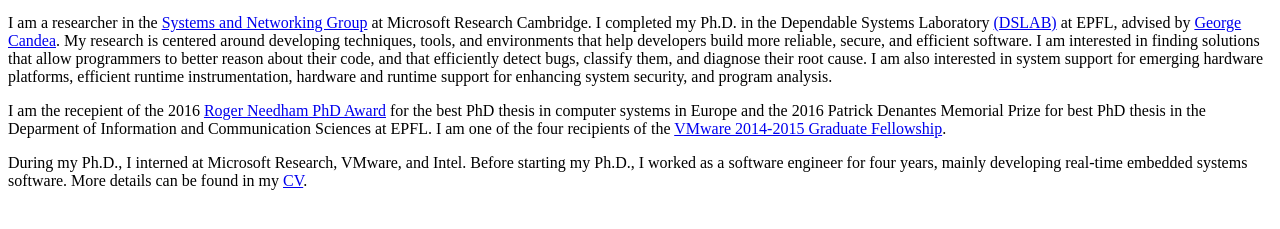
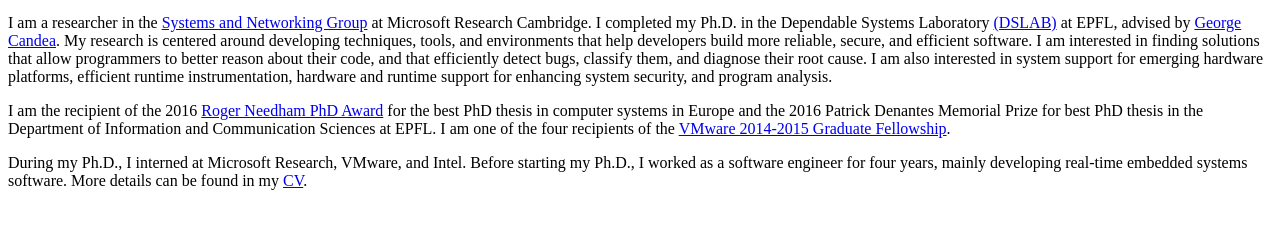
Before and after one commit to kasikci/kasikci.github.io, a Jekyll site: the page built from _posts/2015-08-09-bio.md, in a window 1280 px wide. Shown: the part 304-533 px from the top of the page. Built offline with Jekyll 4.4.1, drawn with Linux system fonts in a browser that asks for light colours.

Commit message:
fixed typos

```diff
--- a/_posts/2015-08-09-bio.md
+++ b/_posts/2015-08-09-bio.md
@@ -5,6 +5,6 @@
 
 I am a researcher in the [Systems and Networking Group](https://www.microsoft.com/en-us/research/group/cambridge-systems-and-networking/) at Microsoft Research Cambridge. I completed my Ph.D. in the Dependable Systems Laboratory [(DSLAB)](http://dslab.epfl.ch/) at EPFL, advised by [George Candea](http://people.epfl.ch/george.candea). My research is centered around developing techniques, tools, and environments that help developers build more reliable, secure, and efficient software. I am interested in finding solutions that allow programmers to better reason about their code, and that efficiently detect bugs, classify them, and diagnose their root cause.  I am also interested in system support for emerging hardware platforms, efficient runtime instrumentation, hardware and runtime support for enhancing system security, and program analysis.
 
-I am the recepient of the 2016 [Roger Needham PhD Award](http://www.eurosys.org/awards/needham-award) for the best PhD thesis in computer systems in Europe and the 2016 Patrick Denantes Memorial Prize for best PhD thesis in the Deparment of Information and Communication Sciences at EPFL. I am one of the four recipients of the <a href="https://labs.vmware.com/academic/vmware-2014-2015-graduate-fellowships" target="_top">VMware 2014-2015 Graduate Fellowship</a>.
+I am the recipient of the 2016 [Roger Needham PhD Award](http://www.eurosys.org/awards/needham-award) for the best PhD thesis in computer systems in Europe and the 2016 Patrick Denantes Memorial Prize for best PhD thesis in the Department of Information and Communication Sciences at EPFL. I am one of the four recipients of the <a href="https://labs.vmware.com/academic/vmware-2014-2015-graduate-fellowships" target="_top">VMware 2014-2015 Graduate Fellowship</a>.
 
 During my Ph.D., I interned at Microsoft Research, VMware, and Intel. Before starting my Ph.D., I worked as a software engineer for four years, mainly developing real-time embedded systems software. More details can be found in my <a href="{{ site.baseurl }}public/cv.pdf">CV</a>.
```
Also changed, not shown: 3 other files.
